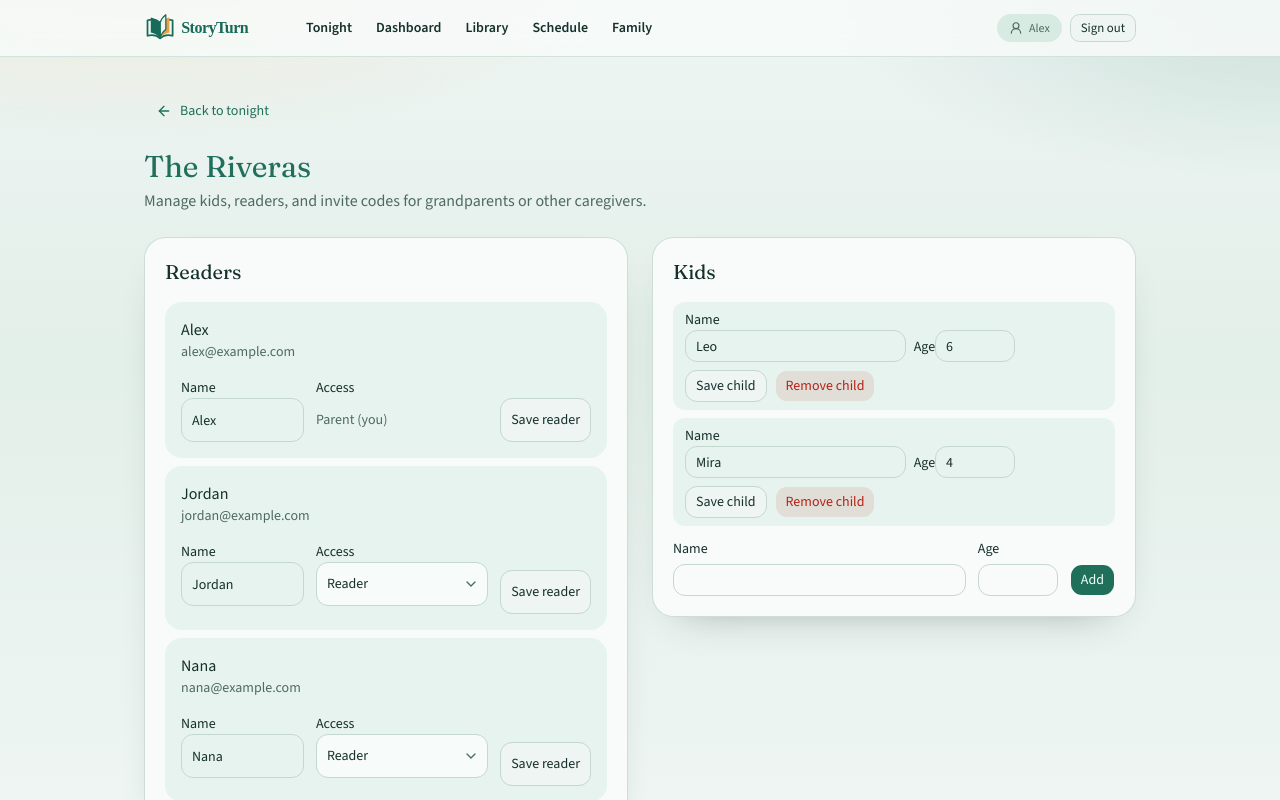
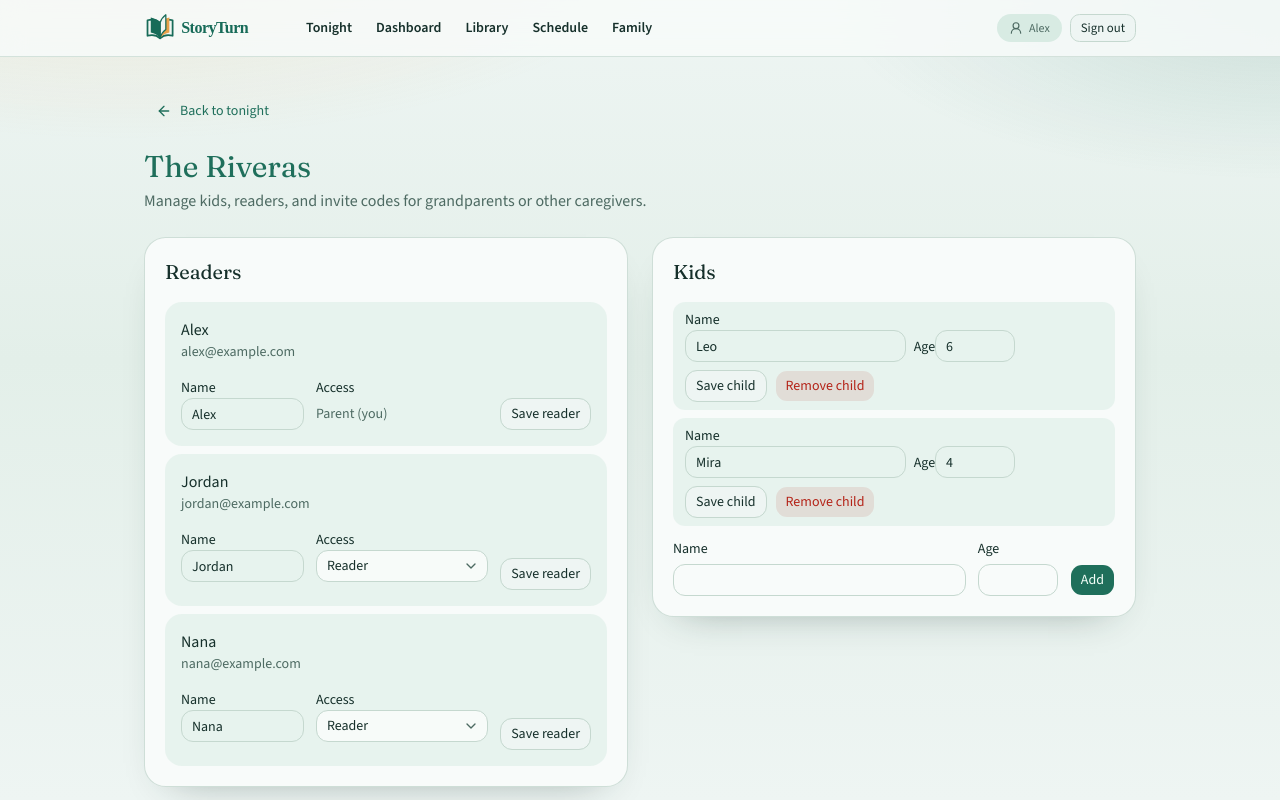
Before and after one commit to Phoenician-Studios/StoryTurn, a Next.js app: page /family in a window 1280 px wide. Shown: the top 800 px of the page. Built offline with nearby package versions, Linux system fonts and the light colour scheme.

Commit message:
Reduce form control height and padding

```diff
--- a/src/app/family/page.tsx
+++ b/src/app/family/page.tsx
@@ -81,13 +81,13 @@ export default async function FamilyPage({
                           aria-label={`Name for ${reader.displayName}`}
                           defaultValue={reader.displayName}
                           required
-                          className="min-h-11 text-base sm:text-sm"
+                          className="text-base sm:text-sm"
                         />
                       </label>
                       {reader.id === member.id ? (
                         <div className="text-sm">
                           <span>Access</span>
-                          <p className="flex min-h-11 items-center text-muted-foreground">
+                          <p className="flex h-8 items-center text-muted-foreground">
                             Parent (you)
                           </p>
                           <input type="hidden" name="role" value={reader.role} />
@@ -109,7 +109,7 @@ export default async function FamilyPage({
                       <Button
                         type="submit"
                         variant="outline"
-                        className="min-h-11 w-full self-end sm:w-auto"
+                        className="w-full self-end sm:w-auto"
                       >
                         Save reader
                       </Button>
--- a/src/app/onboarding/page.tsx
+++ b/src/app/onboarding/page.tsx
@@ -25,7 +25,7 @@ export default async function OnboardingPage() {
         description="You will return to the sign-in page."
         confirmLabel="Sign out"
       >
-        <Button type="submit" variant="ghost" className="min-h-11 gap-2">
+        <Button type="submit" variant="ghost" className="gap-2">
           <ArrowLeft className="size-4" aria-hidden="true" />
           Back to sign in
         </Button>
--- a/src/components/app-nav.tsx
+++ b/src/components/app-nav.tsx
@@ -148,7 +148,7 @@ export function AppNav({ displayName }: { displayName: string }) {
               <Button
                 type="submit"
                 variant="ghost"
-                className="min-h-11 w-full justify-start px-3 text-muted-foreground"
+                className="w-full justify-start px-3 text-muted-foreground"
               >
                 Sign out
               </Button>
--- a/src/components/form-select.tsx
+++ b/src/components/form-select.tsx
@@ -64,7 +64,7 @@ export function FormSelect({
       <SelectTrigger
         id={id}
         aria-label={ariaLabel}
-        className={`min-h-11 w-full text-base sm:text-sm ${className ?? ""}`}
+        className={`w-full text-base sm:text-sm ${className ?? ""}`}
       >
         <SelectValue />
       </SelectTrigger>
--- a/src/components/session-book-picker.tsx
+++ b/src/components/session-book-picker.tsx
@@ -70,7 +70,6 @@ export function SessionBookPicker({
       <Button
         type="button"
         variant="outline"
-        className="min-h-11"
         onClick={() => {
           startLoading();
           setOpen(true);
@@ -231,7 +230,7 @@ export function SessionBookPicker({
               )}
             </>
           )}
-          <Button type="button" className="min-h-11" onClick={() => setOpen(false)}>
+          <Button type="button" onClick={() => setOpen(false)}>
             Done · {selected.length} selected
           </Button>
         </DialogContent>
--- a/src/components/ui/native-select.tsx
+++ b/src/components/ui/native-select.tsx
@@ -8,7 +8,7 @@ export function NativeSelect({ className, ...props }: ComponentProps<"select">)
       <select
         {...props}
         className={cn(
-          "min-h-11 w-full appearance-none rounded-lg border border-input bg-background py-2 pl-3 pr-10 text-base text-foreground outline-none transition-colors focus-visible:border-ring focus-visible:ring-2 focus-visible:ring-ring/50 disabled:opacity-50 sm:text-sm",
+          "h-8 w-full appearance-none rounded-lg border border-input bg-background py-1 pl-3 pr-10 text-base text-foreground outline-none transition-colors focus-visible:border-ring focus-visible:ring-2 focus-visible:ring-ring/50 disabled:opacity-50 sm:text-sm",
           className,
         )}
       />
--- a/src/components/ui/select.tsx
+++ b/src/components/ui/select.tsx
@@ -40,7 +40,7 @@ function SelectTrigger({
       data-slot="select-trigger"
       data-size={size}
       className={cn(
-        "flex w-fit items-center justify-between gap-1.5 rounded-lg border border-input bg-card py-2 pr-2 pl-2.5 text-sm whitespace-nowrap transition-colors outline-none select-none focus-visible:border-ring focus-visible:ring-3 focus-visible:ring-ring/50 disabled:cursor-not-allowed disabled:opacity-50 aria-invalid:border-destructive aria-invalid:ring-3 aria-invalid:ring-destructive/20 data-placeholder:text-muted-foreground data-[size=default]:h-8 data-[size=sm]:h-7 data-[size=sm]:rounded-[min(var(--radius-md),10px)] *:data-[slot=select-value]:line-clamp-1 *:data-[slot=select-value]:flex *:data-[slot=select-value]:items-center *:data-[slot=select-value]:gap-1.5 dark:bg-input/30 dark:hover:bg-input/50 dark:aria-invalid:border-destructive/50 dark:aria-invalid:ring-destructive/40 [&_svg]:pointer-events-none [&_svg]:shrink-0 [&_svg:not([class*='size-'])]:size-4",
+        "flex w-fit items-center justify-between gap-1.5 rounded-lg border border-input bg-card py-1 pr-2 pl-2.5 text-sm whitespace-nowrap transition-colors outline-none select-none focus-visible:border-ring focus-visible:ring-3 focus-visible:ring-ring/50 disabled:cursor-not-allowed disabled:opacity-50 aria-invalid:border-destructive aria-invalid:ring-3 aria-invalid:ring-destructive/20 data-placeholder:text-muted-foreground data-[size=default]:h-8 data-[size=sm]:h-7 data-[size=sm]:rounded-[min(var(--radius-md),10px)] *:data-[slot=select-value]:line-clamp-1 *:data-[slot=select-value]:flex *:data-[slot=select-value]:items-center *:data-[slot=select-value]:gap-1.5 dark:bg-input/30 dark:hover:bg-input/50 dark:aria-invalid:border-destructive/50 dark:aria-invalid:ring-destructive/40 [&_svg]:pointer-events-none [&_svg]:shrink-0 [&_svg:not([class*='size-'])]:size-4",
         className,
       )}
       {...props}
```
